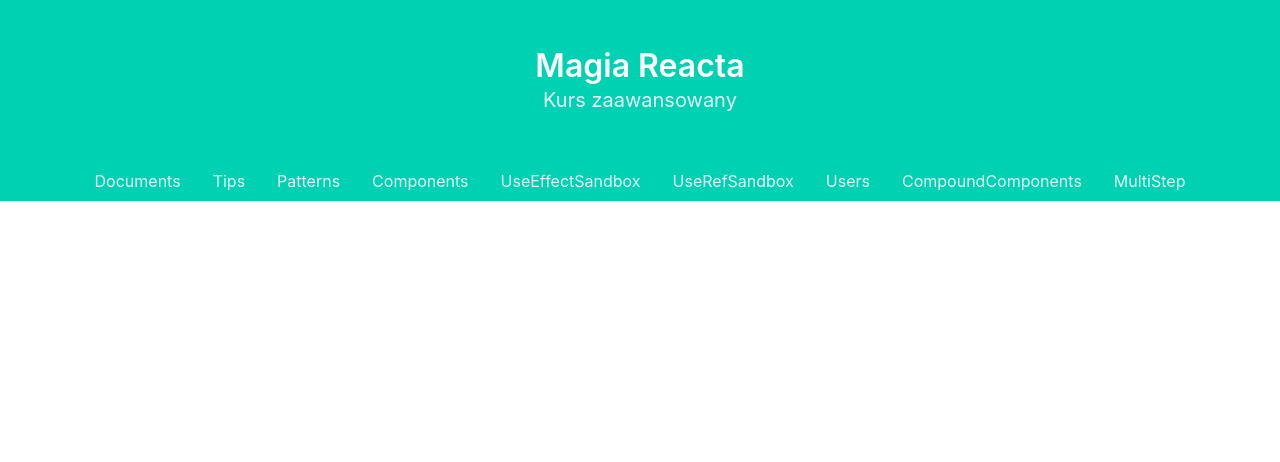
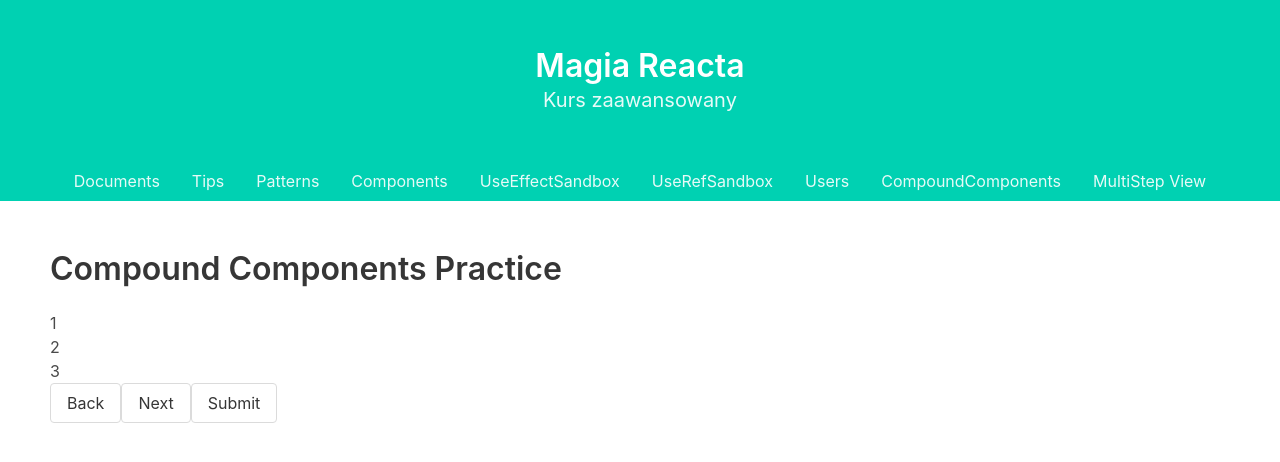
Before and after one commit to TZ-fn/kurs-magia-reacta-hr, a React (Create React App) app: page /multiStepView in a window 1280 px wide. Shown: the top 462 px of the page. Built offline with nearby package versions, Linux system fonts and the light colour scheme.

Commit message:
Refactor code to use a separate view for MultiStep component

```diff
--- a/src/App.jsx
+++ b/src/App.jsx
@@ -9,7 +9,7 @@ import Patterns from './components/views/Patterns';
 import Components from './components/views/Components';
 import Documents from './components/views/Documents';
 import CompoundComponents from './components/views/CompoundComponents';
-import MultiStep from './components/MultiStep/MultiStep';
+import MultiStepView from './components/views/MultiStepView';
 import styles from './App.module.scss';
 
 function App() {
@@ -25,7 +25,7 @@ function App() {
         <Route path='/useRefSandbox' exact component={UseRefSandbox} />
         <Route path='/users' exact component={Users} />
         <Route path='/compoundComponents' exact component={CompoundComponents} />
-        <Route path='/multiStep' exact component={MultiStep} />
+        <Route path='/multiStepView' exact component={MultiStepView} />
       </div>
     </Router>
   );
--- a/src/components/Header/Header.jsx
+++ b/src/components/Header/Header.jsx
@@ -39,7 +39,7 @@ const Header = () => {
                 <NavLink to='/compoundComponents'>CompoundComponents</NavLink>
               </li>
               <li>
-                <NavLink to='/multiStep'>MultiStep</NavLink>
+                <NavLink to='/multiStepView'>MultiStep View</NavLink>
               </li>
             </ul>
           </div>
--- a/src/components/MultiStep/MultiStep.jsx
+++ b/src/components/MultiStep/MultiStep.jsx
@@ -1,17 +1,32 @@
 import React from 'react';
 import PropTypes from 'prop-types';
 
+export const Page = ({ children }) => <div>{children}</div>;
+
+export const Controls = () => (
+  <div>
+    <button className='button' type='button'>
+      Back
+    </button>
+    <button className='button' type='button'>
+      Next
+    </button>
+    <button className='button' type='button'>
+      Submit
+    </button>
+  </div>
+);
+
 const MultiStep = ({ children }) => {
-  return (
-    <div>
-      <h2 className='title is-3'>MultiStep</h2>
-      {children}
-    </div>
-  );
+  return <div>{children}</div>;
 };
 
 MultiStep.propTypes = {
   children: PropTypes.element.isRequired,
 };
 
+Page.propTypes = {
+  children: PropTypes.element.isRequired,
+};
+
 export default MultiStep;
--- /dev/null
+++ b/src/components/views/MultiStepView.jsx
@@ -0,0 +1,16 @@
+import React from 'react';
+import MultiStep, { Page, Controls } from '../MultiStep/MultiStep';
+
+export default function MultiStepView() {
+  return (
+    <div>
+      <h2 className='title is-3'>Compound Components Practice</h2>
+      <MultiStep>
+        <Page>1</Page>
+        <Page>2</Page>
+        <Page>3</Page>
+        <Controls />
+      </MultiStep>
+    </div>
+  );
+}
```
